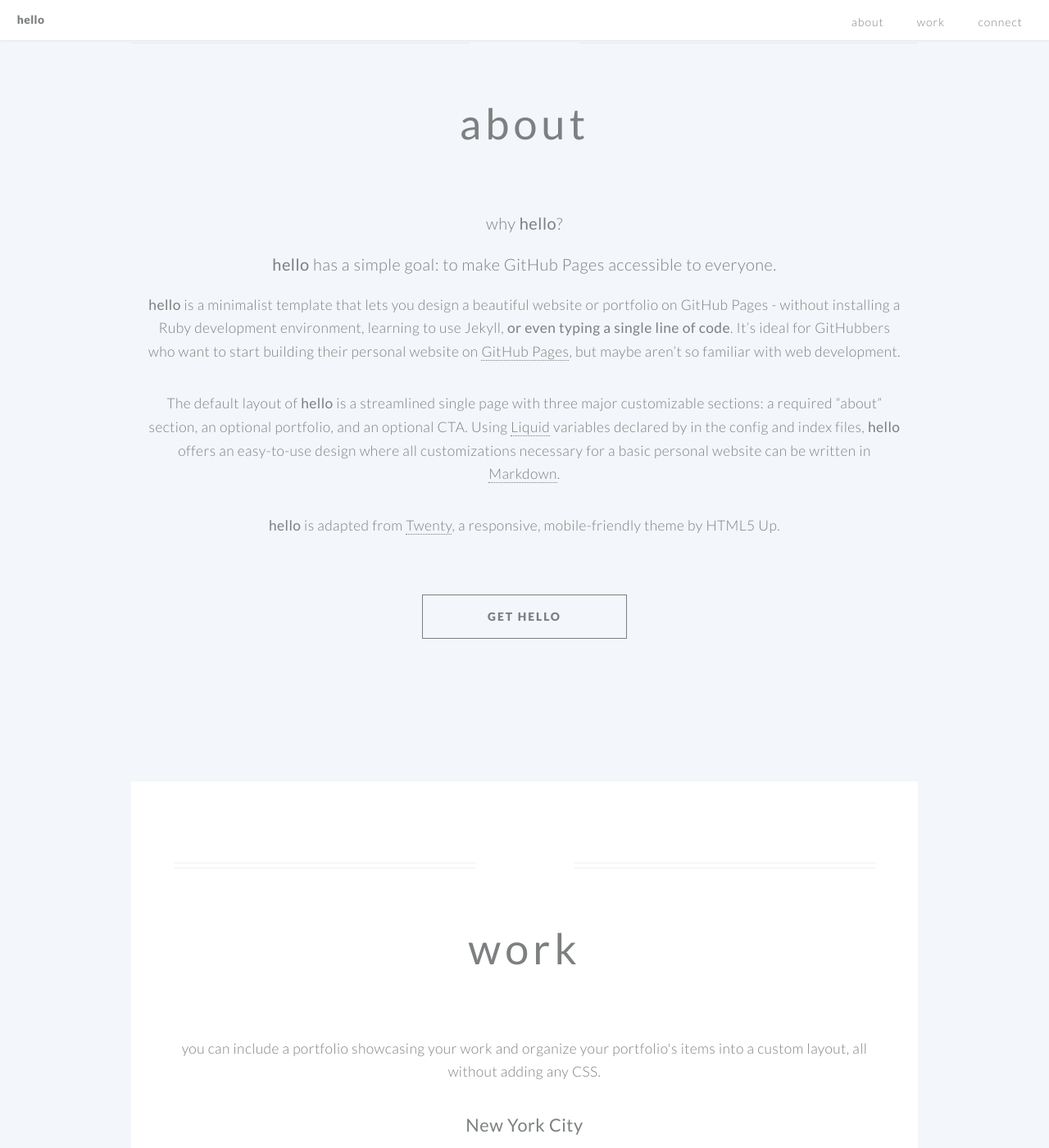
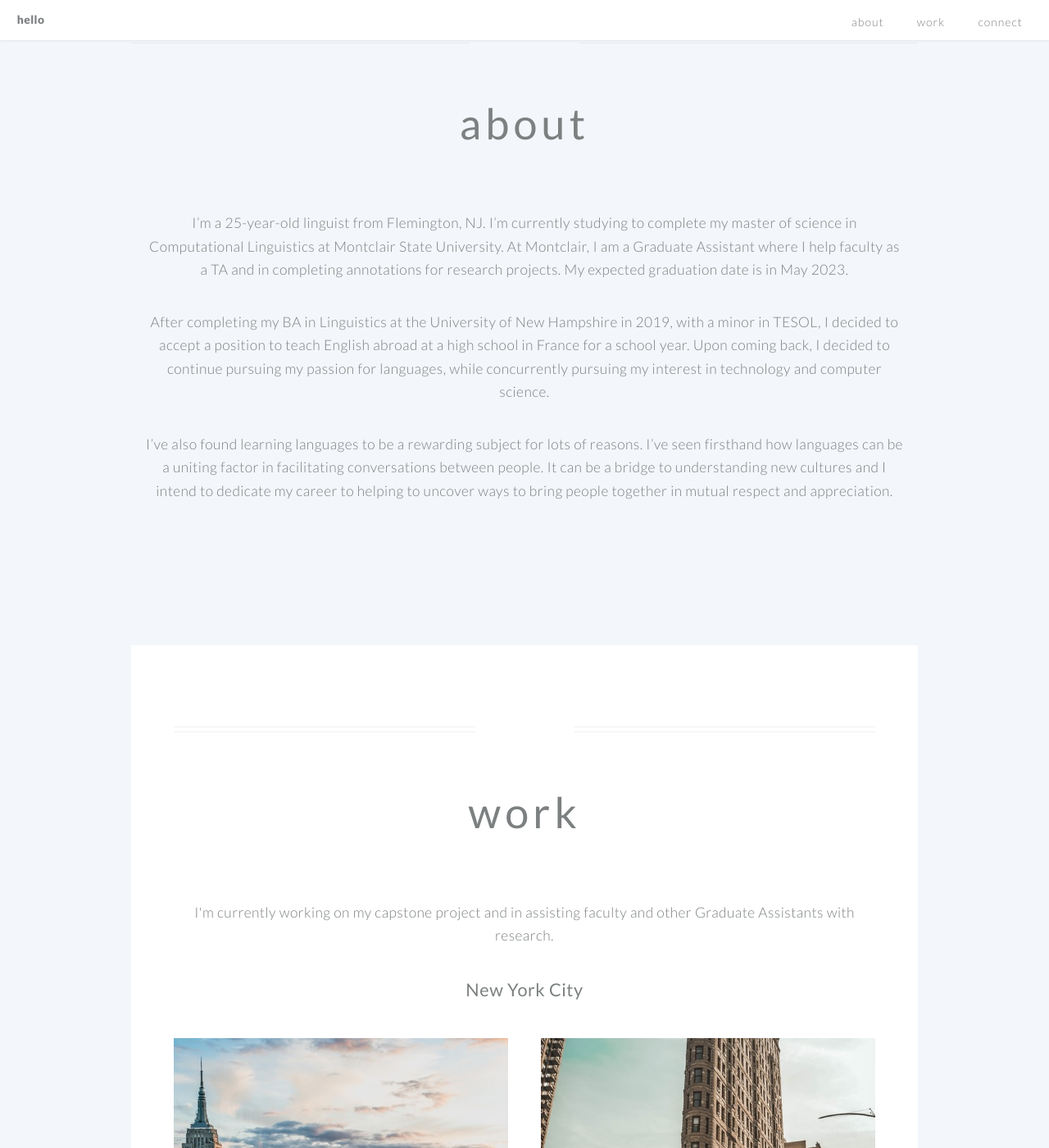
Before and after one commit to nhankins/nhankins.github.io, a Jekyll site: the page built from index.md, in a window 1280 px wide and 1400 px high, scrolled down 611 px. Shown: the whole window at 82% size. Built offline with Jekyll 4.4.1, drawn with Linux system fonts in a browser that asks for light colours; some of the changed text lies outside the part shown.

Commit message:
first commit

```diff
--- a/_config.yml
+++ b/_config.yml
@@ -1,10 +1,10 @@
 # _config.yml
 
 # required, replace with your own information -----
-title: Hello for Github Pages
-author: Sara Gong
+title: Nick Hankins' Webpage
+author: Nick Hankins
 description: >
-  A minimalist template for designing a personal GitHub Pages website - without typing a single line of code.
+  A webpage about me
 baseurl: ""
 
 plugins:
--- a/index.md
+++ b/index.md
@@ -4,54 +4,47 @@ layout: hello-default
 # using Markdown language, you can customize the following variables!
 
 # these variables are required -------------------------------
-banner_title: hello for github pages
-banner_subtitle: a minimalist template for personal websites
+banner_title: Nick Hankins
+banner_subtitle: some information about me
 background_image: /images/background.jpeg
 
 # all of the following variables are optional -----------------
-page_url: /hello # only include this variable if you aren't building the page to your primary domain
+# page_url: /hello # only include this variable if you aren't building the page to your primary domain
 
 # favicon
 favicon: /assets/ico/favicon.ico
 
 # social media
-twitter_username: notsaragong # # your twitter handle
-github_username:  saragong # your github username
-linkedin: saragong # the part after ("https://www.linkedin.com/in/...")
+# twitter_username: # # your twitter handle
+github_username:  nhankins # your github username
+linkedin: nicholasjhankins # the part after ("https://www.linkedin.com/in/...")
 # facebook_username: <-- your facebook username (the part after "https://www.facebook.com/...")
 # google_analytics: <-- your google analytics Tracking ID
 
 # By declaring these variables, you can include a button that links to an external website or to media.
-about_button: https://github.com/saragong/hello # the link
-about_button_label: get hello # the label on the button
+# about_button: https://github.com/saragong/hello # the link
+# about_button_label: get hello # the label on the button
 
 # optional portfolio section ------------------------------------------
 
 # By declaring these variables, you can include a portfolio showcasing your work and organize your portfolio's items into a custom layout, all without adding any CSS. In addition, you must 1) create an HTML file in the_includes folder for each project with the text you'd like to display, and 2) create a YAML file in the _data folder describing the order in which each project should be shown and categorized. See `/includes/example.html` and `/_data/work.yml` for examples.
 
 portfolio: work # the heading for your portfolio and title of your YAML file
-portfolio_description: you can include a portfolio showcasing your work and organize your portfolio's items into a custom layout, all without adding any CSS. # a description to be desplayed below the heading and above the content
+portfolio_description: I'm currently working on my capstone project and in assisting faculty and other Graduate Assistants with research. # a description to be desplayed below the heading and above the content
 
 # optional CTA section --------------------------------------------------
 
 # By declaring these variables, you can include a CTA section.
 cta: connect # the heading for your CTA section
 cta_description: questions, comments, or concerns? please don't hesitate to reach out. # a description to be desplayed below the heading and above the content
-cta_button: mailto:saragong@usc.edu # a link to an external website or to media
+cta_button: mailto:nicholasjhankins@gmail.com # a link to an external website or to media
 cta_button_label: contact # the label on the button
 
 ---
 [//]: # (write a bit about yourself here)
-### why **hello**?
 
-### **hello** has a simple goal: to make GitHub Pages accessible to everyone.
+I'm a 25-year-old linguist from Flemington, NJ. I'm currently studying to complete my master of science in Computational Linguistics at Montclair State University. At Montclair, I am a Graduate Assistant where I help faculty as a TA and in completing annotations for research projects. My expected graduation date is in May 2023.
 
-**hello** is a minimalist template that lets you design a beautiful website or portfolio on GitHub Pages - without installing a Ruby
-development environment, learning to use Jekyll, **or even typing a single line of code**. It's ideal for GitHubbers
-who want to start building their personal website on [GitHub Pages](https://pages.github.com/), but maybe aren't so familiar with web development.
+ After completing my BA in Linguistics at the University of New Hampshire in 2019, with a minor in TESOL, I decided to accept a position to teach English abroad at a high school in France for a school year.  Upon coming back, I decided to continue pursuing my passion for languages, while concurrently pursuing my interest in technology and computer science.
 
-
-The default layout of **hello** is a streamlined single page with three major customizable sections: a required "about" section, an optional portfolio, and an optional CTA. Using [Liquid](https://shopify.github.io/liquid/) variables declared by in the config and index files, **hello** offers an easy-to-use design where all customizations necessary for a basic personal website can be written in [Markdown](https://www.markdownguide.org/basic-syntax/).
-
-
-**hello** is adapted from [Twenty](https://html5up.net/twenty), a responsive, mobile-friendly theme by HTML5 Up.
+I've also found learning languages to be a rewarding subject for lots of reasons. I've seen firsthand how languages can be a uniting factor in facilitating conversations between people. It can be a bridge to understanding new cultures and I intend to dedicate my career to helping to uncover ways to bring people together in mutual respect and appreciation.
```
